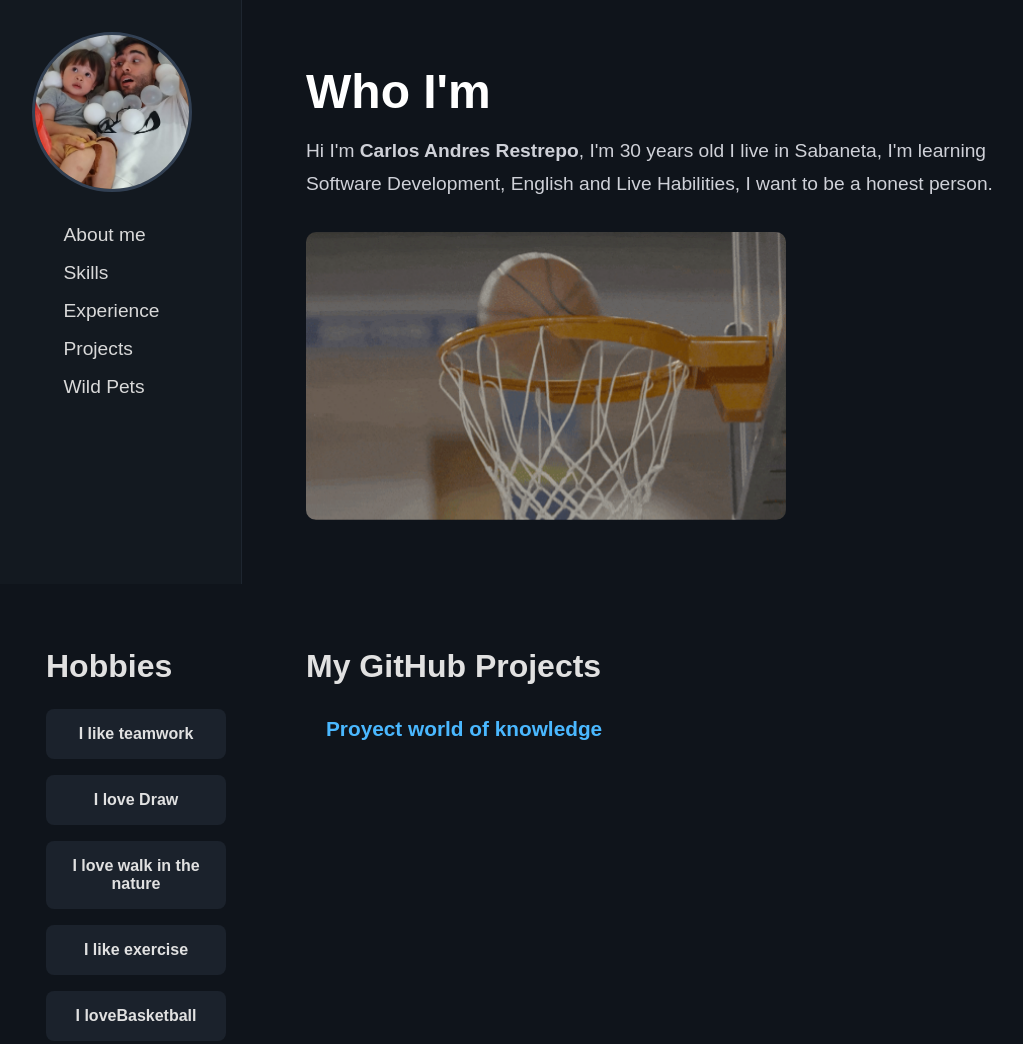
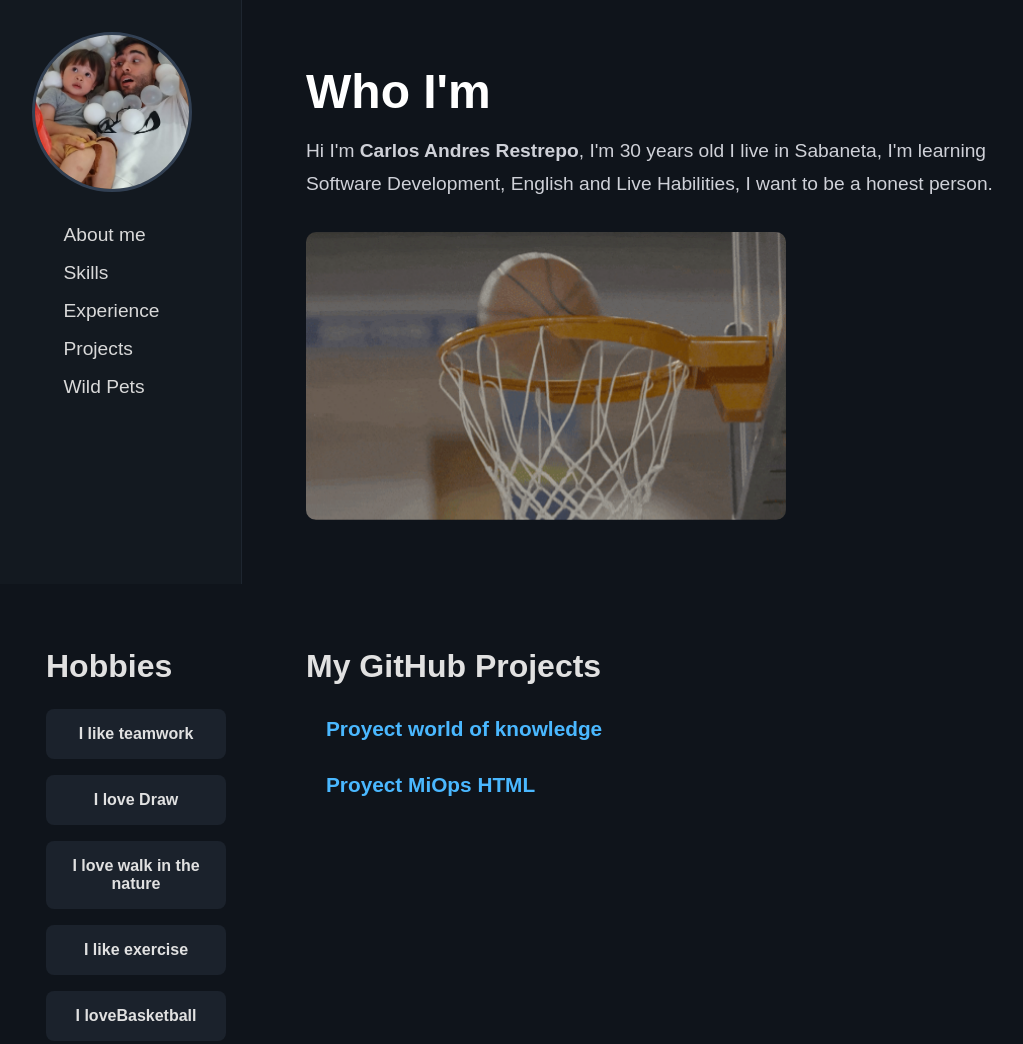
Before and after one commit to carres1995/Portafolio-Carlos, a plain HTML site: page index.html in a window 1280 px wide. Shown: the whole page, without its empty margins (18-1041 px from the left). Drawn offline with Linux system fonts and the light colour scheme.

Commit message:
Add project link for MiOps HTML

```diff
--- a/index.html
+++ b/index.html
@@ -70,7 +70,7 @@
             <nav class="projects-vertical-menu">
                 <ul>
                     <li><a href="https://matiasac110508.github.io/HTMLPage/" target="_blank">Proyect world of knowledge</a></li>
-                    <li><a href="carres1995.github.io/MiOps-RIWI/" target="_blank"></a></li>
+                    <li><a href="carres1995.github.io/MiOps-RIWI/" target="_blank">Proyect MiOps HTML</a></li>
 
                 </ul>
             </nav>
```
